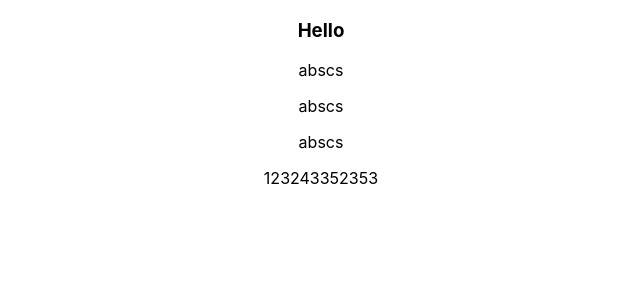
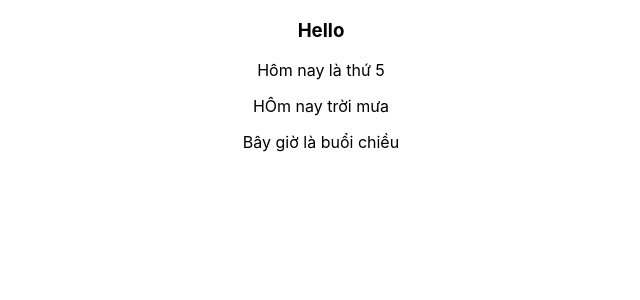
Before and after one commit to nmhieu1896/Movie_Ticket_Booking, a React (Create React App) app in the folder client/: page / in a window 1280 px wide. Shown: the top 300 px of the page, without its empty margins (319-959 px from the left). Built offline with nearby package versions, Linux system fonts and the light colour scheme.

Commit message:
hôm nay là thứ 5

```diff
--- a/client/src/App.jsx
+++ b/client/src/App.jsx
@@ -6,13 +6,12 @@ function App() {
     <div className="App">
       <h3>Hello</h3>
 
-      <p>abscs</p>
-      <p>abscs</p>
-      <p>abscs</p>
+      <p>Hôm nay là thứ 5</p>
+      <p>HÔm nay trời mưa</p>
 
       <div>
+        <p>Bây giờ là buổi chiều</p>
 
-        <p>123243352353</p>
       </div>
     </div>
   );
```
